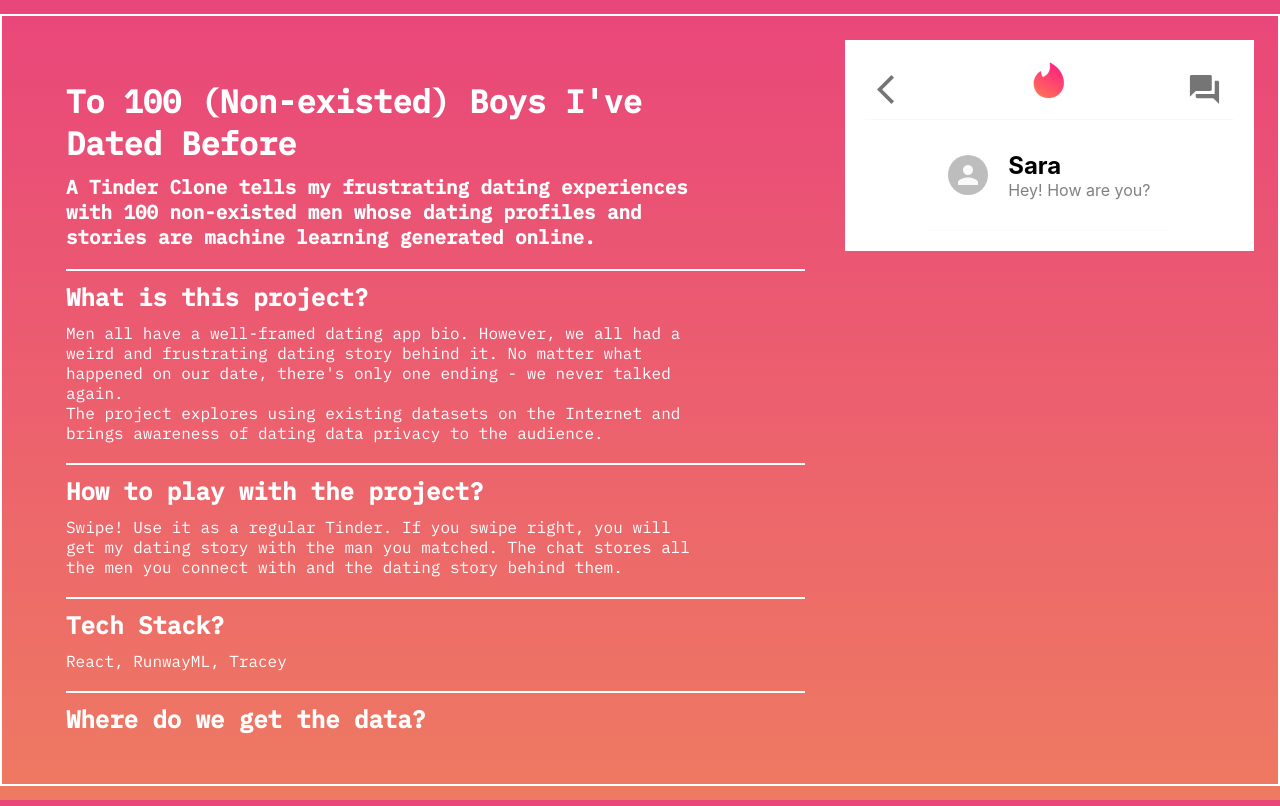
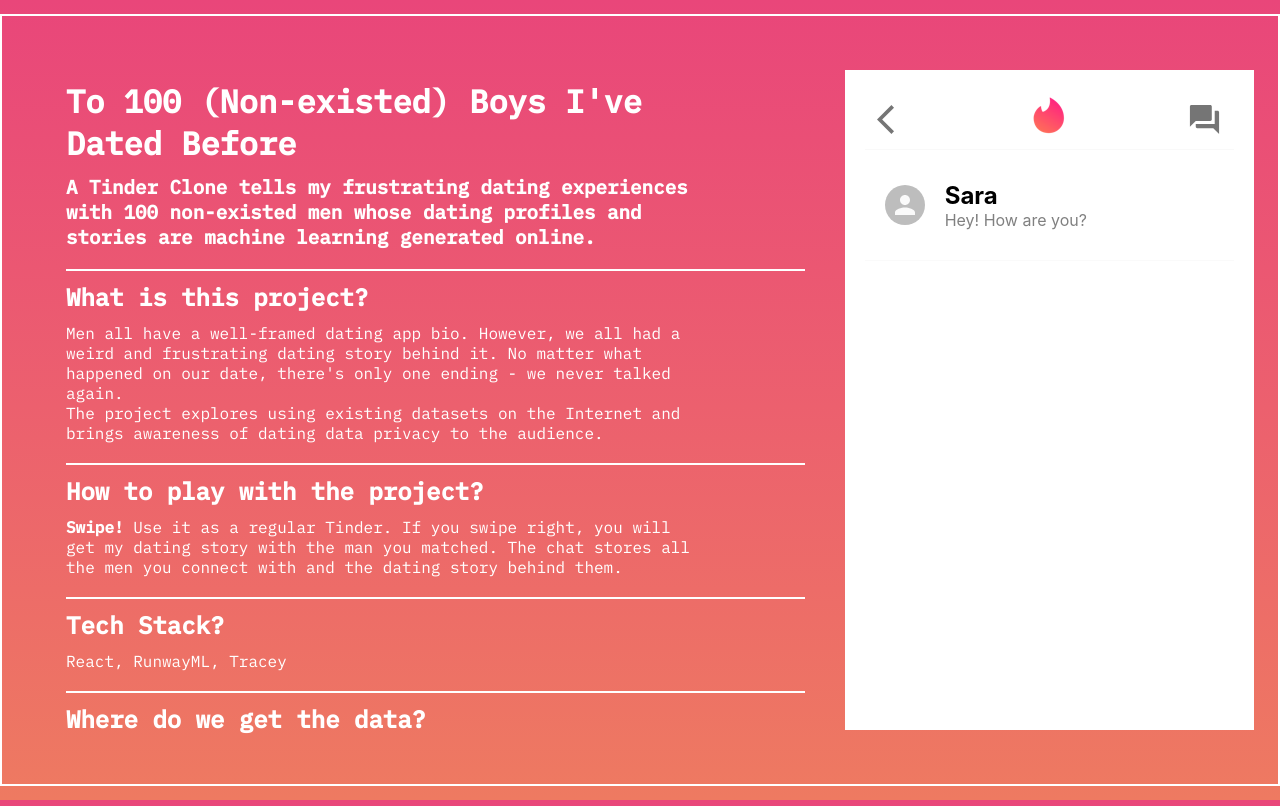
Before and after one commit to zeyaoli/To-100-non-existed-boys-Ive-dated-before, a React (Create React App) app: page /chat in a window 1280 px wide. Built offline with nearby package versions, Linux system fonts and the light colour scheme.

Commit message:
fix styling and add button function

```diff
--- a/src/App.css
+++ b/src/App.css
@@ -7,6 +7,7 @@
   padding: 1.5rem;
   border: 2px #ffffff solid;
   overflow: hidden;
+  justify-content: center;
 }
 .about {
   width: 60vw;
@@ -23,7 +24,6 @@
   /* min-width: 375px; */
   padding: 20px;
   margin: auto;
-  margin-top: 0;
   overflow-y: hidden;
   background: white;
   display: flex;
--- a/src/App.js
+++ b/src/App.js
@@ -67,7 +67,11 @@
                 />
               )}
 
-              <SwipeButtons />
+              <SwipeButtons
+                person={people[0]}
+                addLikedUser={addLikedUser}
+                removeUser={removeUser}
+              />
             </Route>
           </Switch>
         </Router>
--- a/src/components/About.css
+++ b/src/components/About.css
@@ -22,6 +22,14 @@
   width: 85%;
 }
 
-.folded > p > li {
+.folded > ul > li {
   margin: 5px 0;
 }
+
+.folded > ul > li > a {
+  text-decoration: underline;
+}
+
+.folded > li > a {
+  text-decoration: underline;
+}
--- a/src/components/About.js
+++ b/src/components/About.js
@@ -23,9 +23,9 @@
       <div className='folded'>
         <h2>How to play with the project?</h2>
         <p>
-          Swipe! Use it as a regular Tinder. If you swipe right, you will get my
-          dating story with the man you matched. The chat stores all the men you
-          connect with and the dating story behind them.
+          <b>Swipe!</b> Use it as a regular Tinder. If you swipe right, you will
+          get my dating story with the man you matched. The chat stores all the
+          men you connect with and the dating story behind them.
         </p>
       </div>
       <div className='folded'>
@@ -34,7 +34,7 @@
       </div>
       <div className='folded'>
         <h2>Where do we get the data?</h2>
-        <p>
+        <ul>
           <li>
             Profile photos are from StyleGan2 for{" "}
             <a href='https://github.com/NVlabs/stylegan2'>FFHQ dataset</a>, one
@@ -56,14 +56,25 @@
             information. From the open-ended questions, we picked the three most
             related ones, bio, fun fact, and "what are you looking for" Then, we
             trained the models with GPT2 using Runway ML.
+          </li>
           <li>
             Dating stories are trained from the 'what are you looking for' and
             fun fact categories of the Ok-Cupid profiles dataset. We put the
             training result into Tracey, a context-free grammar, and generated
             the story with particular grammar.
           </li>
+        </ul>
+      </div>
+      <div className='folded'>
+        <h2>Who made this?</h2>
+        <li>
+          Web Designer and Developer: <a href='https://zeyaoli.com'>Zeyao Li</a>
         </li>
-        </p>
+        <li>
+          Data Collection and Training:{" "}
+          <a href='https://www.tianxuzhou.xyz/'>Tianxu Zhou</a> and{" "}
+          <a href='https://zeyaoli.com'>Zeyao Li</a>
+        </li>
       </div>
     </div>
   );
--- a/src/components/Chats.css
+++ b/src/components/Chats.css
@@ -1,3 +1,8 @@
+.chats {
+  height: 70vh;
+  width: 100%;
+}
+
 .chat {
   display: flex;
   align-items: center;
--- a/src/components/Header.css
+++ b/src/components/Header.css
@@ -6,6 +6,7 @@
 }
 
 .header__logo {
+  margin-top: 5px;
   height: 40px;
   object-fit: contain;
 }
--- a/src/components/SwipeButtons.css
+++ b/src/components/SwipeButtons.css
@@ -2,7 +2,7 @@
   width: 100%;
   bottom: 3vh;
   display: flex;
-  justify-content: space-between;
+  justify-content: space-around;
   align-items: center;
 }
 
@@ -33,10 +33,10 @@
   color: #915dd1 !important;
 }
 
-@media only screen and (max-width: 850px) {
+@media only screen and (max-width: 1024px) {
   .swipeButtons {
     width: 100%;
-    margin-top: 2vh;
+    margin-bottom: 1vh;
     bottom: 2vh;
   }
   .swipeButtons__repeat {
--- a/src/components/SwipeButtons.js
+++ b/src/components/SwipeButtons.js
@@ -7,16 +7,27 @@
 
 import "./SwipeButtons.css";
 
-const SwipeButtons = () => {
+const SwipeButtons = ({ person, addLikedUser, removeUser }) => {
+  const handleLike = () => {
+    console.log(`You liked ${person.name}`);
+    addLikedUser(person);
+    removeUser(person);
+  };
+
+  const handleDislike = () => {
+    console.log(`You disliked ${person.name}`);
+    removeUser(person);
+  };
+
   return (
     <div className='swipeButtons'>
       <IconButton className='swipeButtons__repeat'>
         <ReplayIcon fontSize='large' />
       </IconButton>
-      <IconButton className='swipeButtons__left'>
+      <IconButton className='swipeButtons__left' onClick={handleDislike}>
         <CloseIcon fontSize='large' />
       </IconButton>
-      <IconButton className='swipeButtons__right'>
+      <IconButton className='swipeButtons__right' onClick={handleLike}>
         <FavoriteIcon fontSize='large' />
       </IconButton>
       <IconButton className='swipeButtons__lightning'>
```
Also changed, not shown: 1 other file (tests, documents, lock files or other folders). Lines whose indentation alone changed are shown as unchanged.
